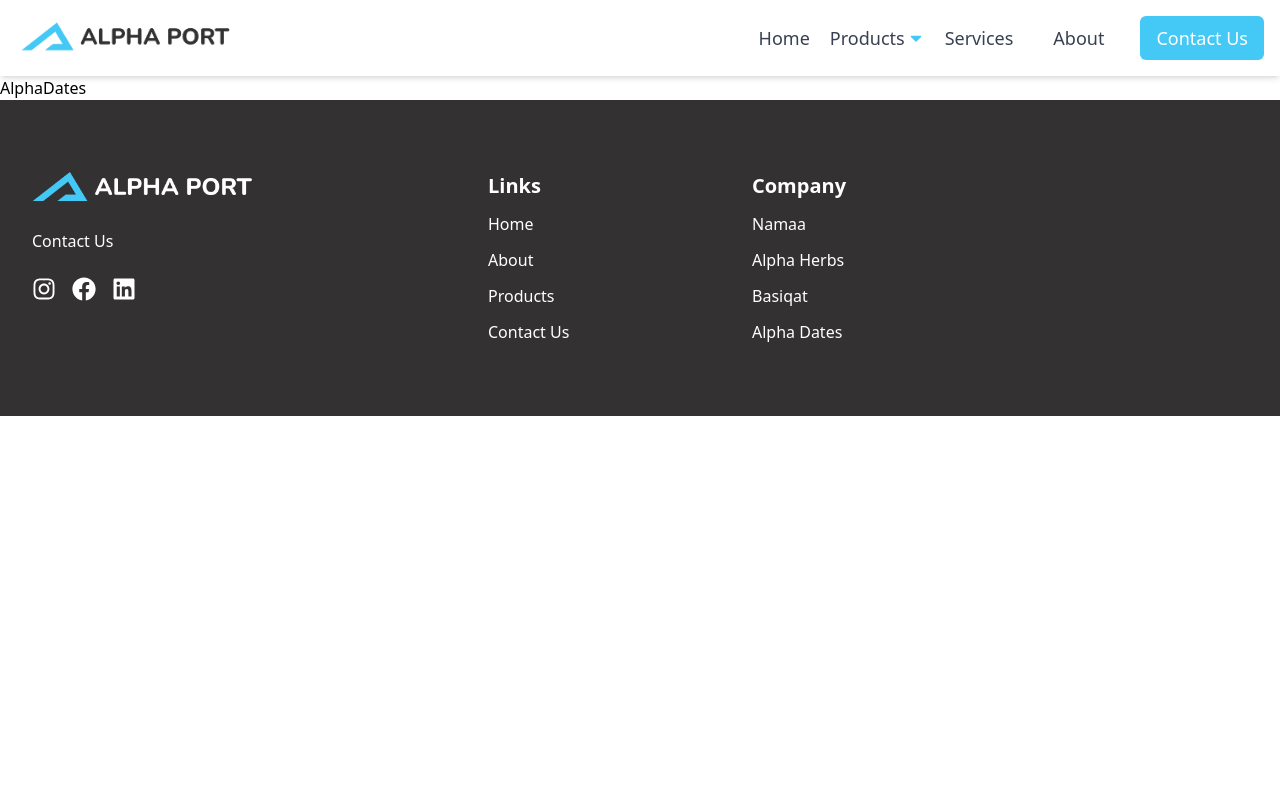
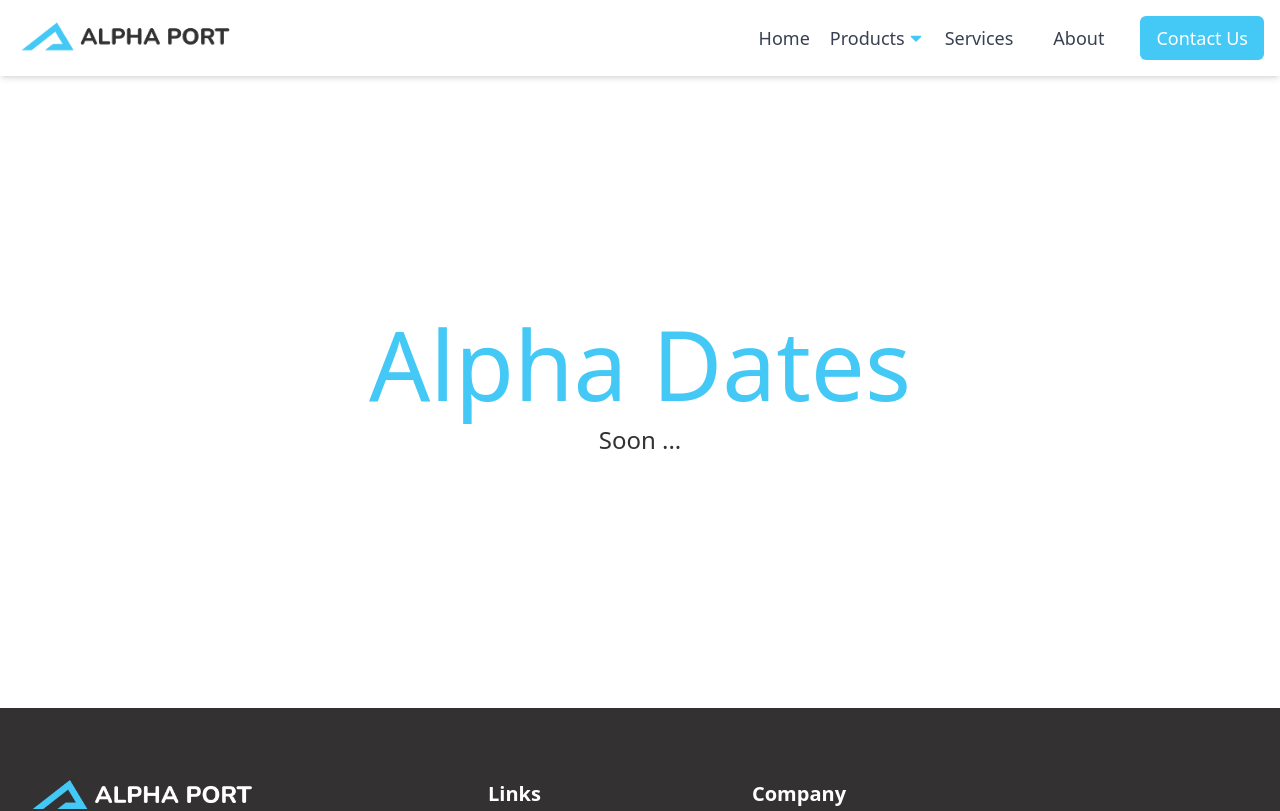
Before and after one commit to mohamed-elsebaey/alpha-port-nextjs, a Next.js app: page /alpha-dates in a window 1280 px wide. Shown: the top 811 px of the page. Built offline with nearby package versions, Linux system fonts and the light colour scheme.

Commit message:
Add soon component

```diff
--- /dev/null
+++ b/components/navPages/Soon.js
@@ -0,0 +1,14 @@
+import React from "react";
+
+import BgImg from "@/public/images/logo/bg.png";
+
+export default function Soon(props) {
+  return (
+    <div >
+      <div className="w-full flex justify-center py-60 text-blueColor flex-col text-center">
+        <div className="text-8xl">{props.name}</div>
+        <h1 className="text-2xl text-bgGrayColor my-3">Soon ... </h1>
+      </div>
+    </div>
+  );
+}
--- a/pages/alpha-dates/index.js
+++ b/pages/alpha-dates/index.js
@@ -1,7 +1,8 @@
+import Soon from '@/components/navPages/Soon'
 import React from 'react'
 
 export default function AlphaDates() {
   return (
-    <div >AlphaDates</div>
+    <Soon name='Alpha Dates'/>
   )
 }
--- a/pages/alpha-herbs/index.js
+++ b/pages/alpha-herbs/index.js
@@ -1,7 +1,6 @@
-import React from 'react'
+import Soon from "@/components/navPages/Soon";
+import React from "react";
 
 export default function AlphaHerbs() {
-  return (
-    <div>AlphaHerbs</div>
-  )
+  return <Soon name="Alpha Herbs" />;
 }
--- a/pages/basiqat/index.js
+++ b/pages/basiqat/index.js
@@ -1,5 +1,6 @@
+import Soon from "@/components/navPages/Soon";
 import React from "react";
 
 export default function Basiqat() {
-  return <div>Basiqat</div>;
+  return <Soon name="Basiqat" />;
 }
--- a/pages/namaa/index.js
+++ b/pages/namaa/index.js
@@ -1,7 +1,8 @@
+import Soon from '@/components/navPages/Soon'
 import React from 'react'
 
 export default function Namaa() {
   return (
-    <div>Namaa</div>
+    <Soon name='Namaa'/>
   )
 }
--- a/tailwind.config.js
+++ b/tailwind.config.js
@@ -8,6 +8,7 @@ module.exports = {
   theme: {
     extend: {
       backgroundImage: {
+        "soon-image": "url('@/public/images/logo/bg.png)'",
         "gradient-radial": "radial-gradient(var(--tw-gradient-stops))",
         "gradient-conic":
           "conic-gradient(from 180deg at 50% 50%, var(--tw-gradient-stops))",
```
